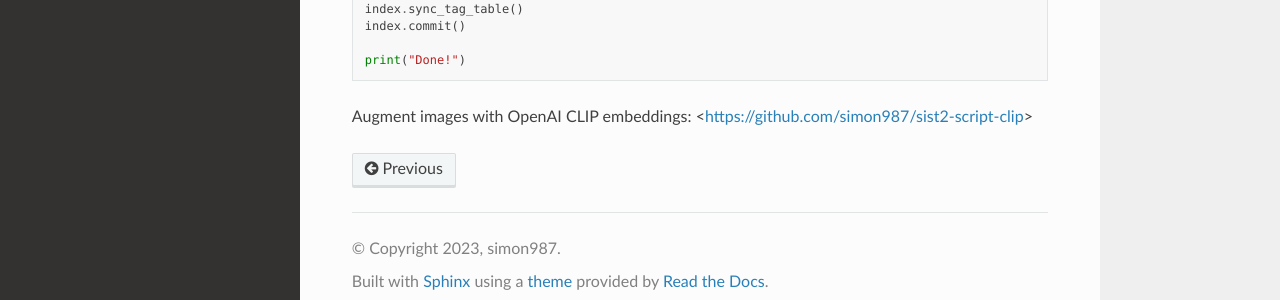
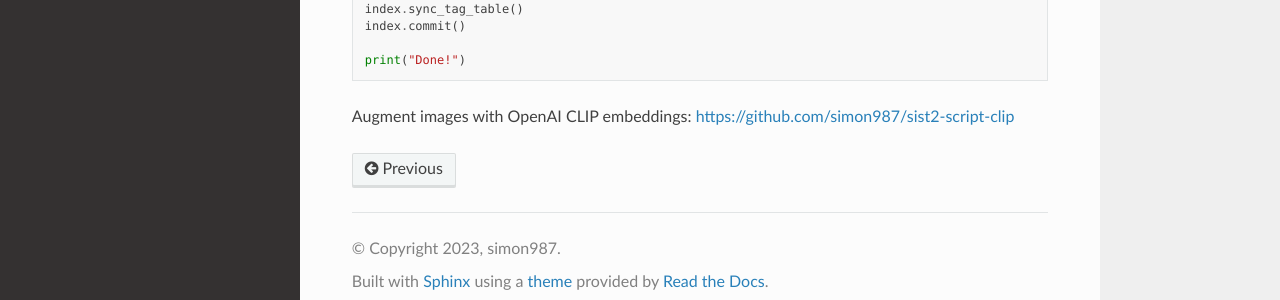
Before and after one commit to simon987/sist2-python, a Sphinx documentation site: the page built from docs/examples.rst, in a window 1280 px wide. Shown: the part 354-654 px from the top of the page. Built offline with Sphinx 7.4.7 and the Read the Docs theme 2.0.0, drawn with Linux system fonts in a browser that asks for light colours.

Commit message:
Update docs

```diff
--- a/docs/examples.rst
+++ b/docs/examples.rst
@@ -15,4 +15,4 @@
     index.commit()
 
     print("Done!")
-Augment images with OpenAI CLIP embeddings: <https://github.com/simon987/sist2-script-clip>
+Augment images with OpenAI CLIP embeddings: https://github.com/simon987/sist2-script-clip
```
